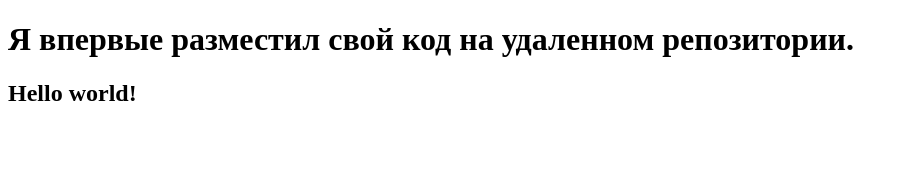
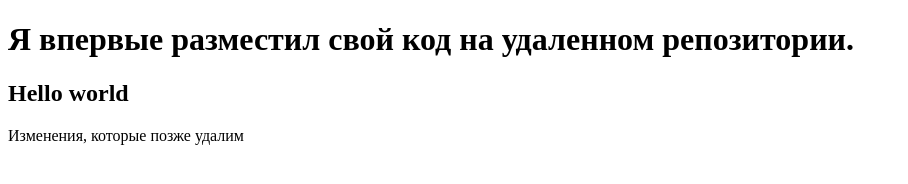
Before and after one commit to Danyaxs8642/new-repo, a plain HTML site: page index.html in a window 1280 px wide. Shown: the whole page, without its empty margins (0-908 px from the left). Drawn offline with Linux system fonts and the light colour scheme.

Commit message:
add h2 in new-branch

```diff
--- a/index.html
+++ b/index.html
@@ -7,6 +7,7 @@
 </head>
 <body>
     <h1>Я впервые разместил свой код на удаленном репозитории.</h1>
-    <h2>Hello world!</h2>
+    <h2>Hello world</h2>
+    <p>Изменения, которые позже удалим</p>
 </body>
 </html>
```
